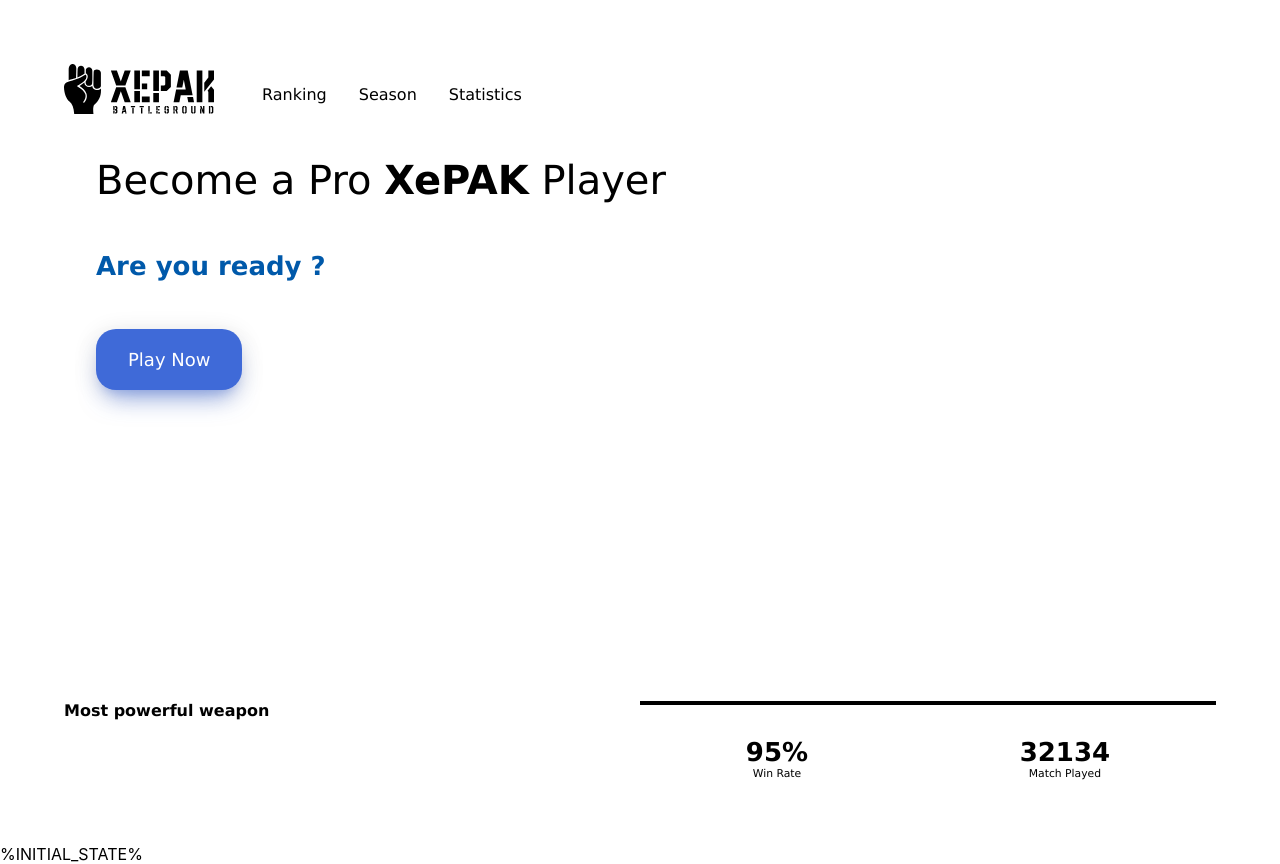
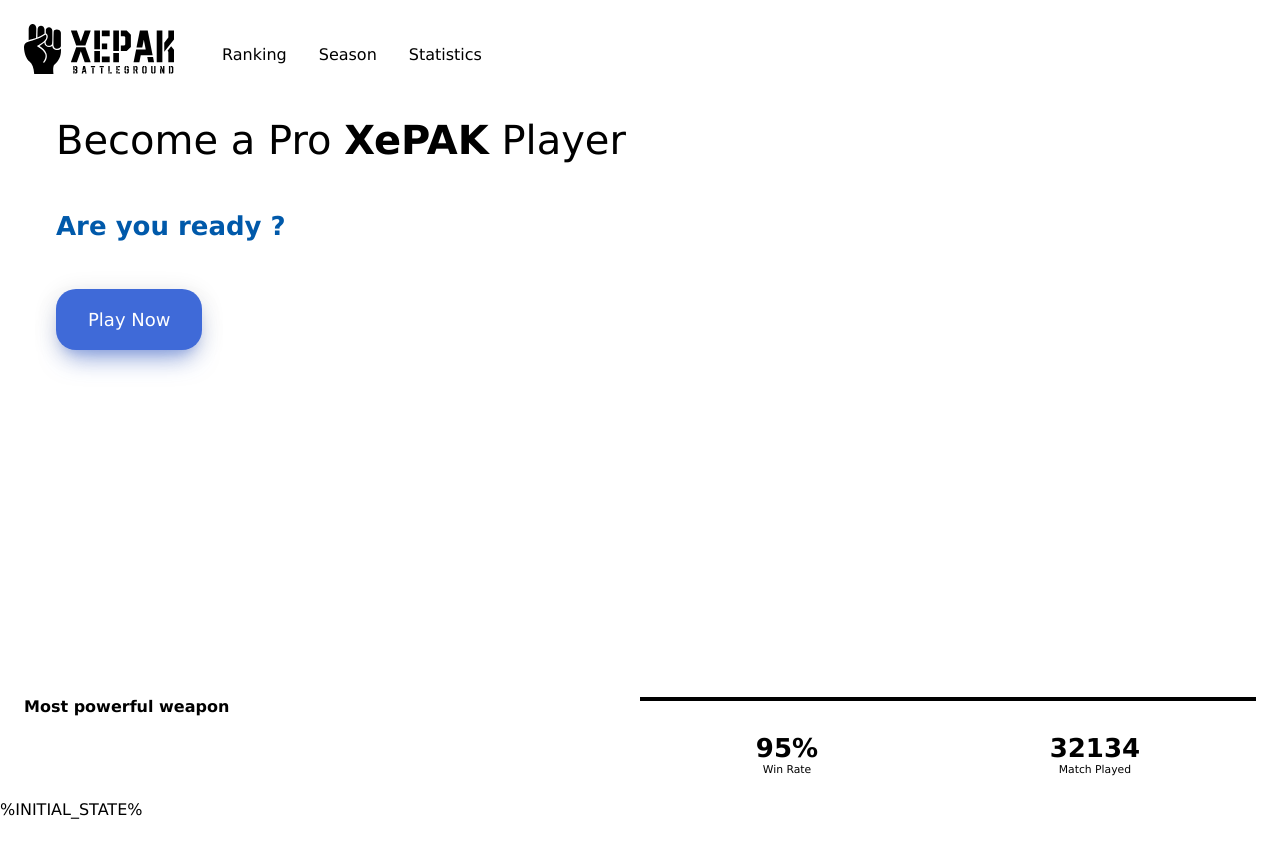
Before and after one commit to sibvrv/XePAK.Web, a React (Create React App) app: page / in a window 1280 px wide. After the commit the page ends 819 px from the top, so only its background shows below. Built offline with nearby package versions, Linux system fonts and the light colour scheme.

Commit message:
Update layout

```diff
--- a/src/Application/App.tsx
+++ b/src/Application/App.tsx
@@ -6,7 +6,6 @@ function App() {
   return (
     <div className="App">
       <Home/>
-
     </div>
   );
 }
--- a/src/Application/Styles/App.css
+++ b/src/Application/Styles/App.css
@@ -6,17 +6,17 @@ body {
 body {
   margin: 0;
   padding: 0;
+  font-family: Verdana, sans-serif, Geneva;
 }
 
 .App {
   position: relative;
-  font-family: Verdana, sans-serif, Geneva;
   min-height: 100vh;
   overflow-x: hidden;
 }
 
 .Content {
-  padding: 64px;
+  padding: 3vmin;
   min-height: 100vh;
   box-sizing: border-box;
   display: flex;
```
Also changed, not shown: 1 other file (tests, documents, lock files or other folders).
